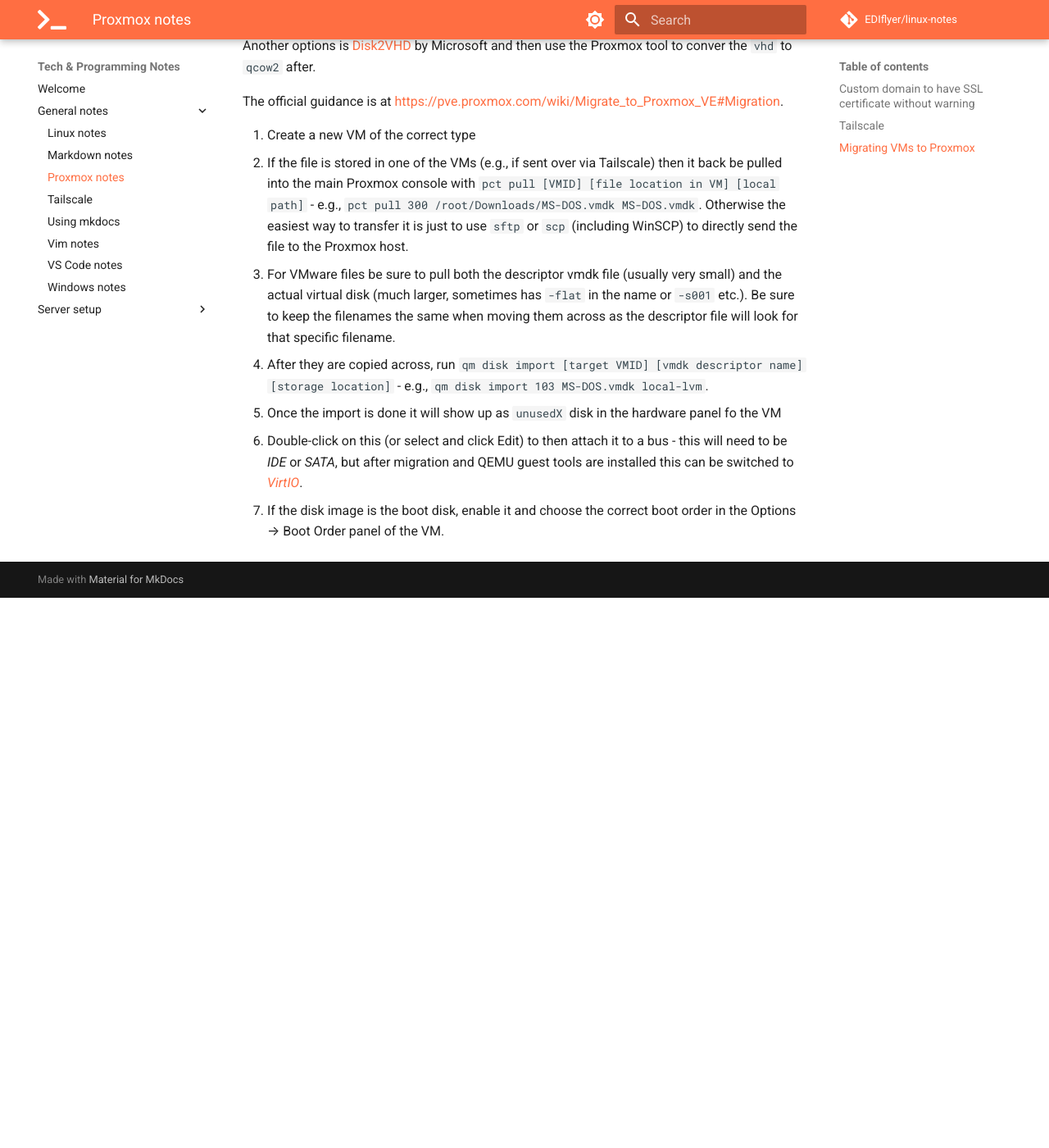
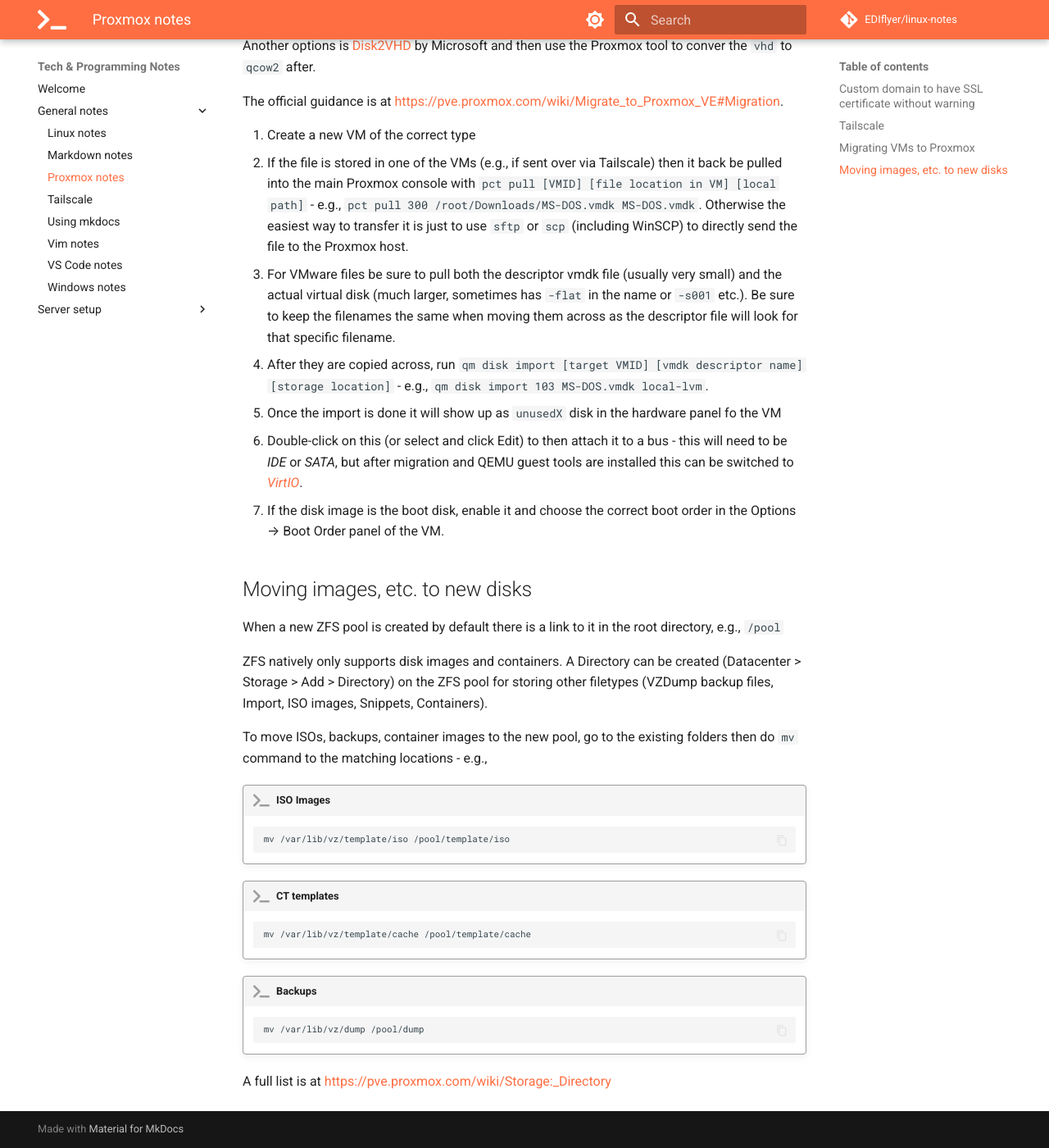
Before and after one commit to EDIflyer/linux-notes, an MkDocs documentation site: the page built from docs/general-notes/proxmox_notes.md, in a window 1280 px wide and 1400 px high, scrolled down 1161 px. Shown: the whole window at 82% size. Built offline with MkDocs 1.6.1 and Material for MkDocs 9.7.7, drawn with Linux system fonts in a browser that asks for light colours; comment, search, counter and statistics services are not loaded; before the commit the page ends 1890 px from its top, so only the background shows below that.

Commit message:
docs: add info on Proxmox disks

````diff
--- a/docs/general-notes/proxmox_notes.md
+++ b/docs/general-notes/proxmox_notes.md
@@ -34,3 +34,25 @@ The official guidance is at https://pve.proxmox.com/wiki/Migrate_to_Proxmox_VE#M
 1. Once the import is done it will show up as `unusedX` disk in the hardware panel fo the VM
 1. Double-click on this (or select and click Edit) to then attach it to a bus - this will need to be *IDE* or *SATA*, but after migration and QEMU guest tools are installed this can be switched to *[VirtIO](https://pve.proxmox.com/wiki/Paravirtualized_Block_Drivers_for_Windows)*.
 1. If the disk image is the boot disk, enable it and choose the correct boot order in the Options → Boot Order panel of the VM.
+
+## Moving images, etc. to new disks
+When a new ZFS pool is created by default there is a link to it in the root directory, e.g., `/pool`
+
+ZFS natively only supports disk images and containers.  A Directory can be created (Datacenter > Storage > Add > Directory) on the ZFS pool for storing other filetypes (VZDump backup files, Import, ISO images, Snippets, Containers).
+
+To move ISOs, backups, container images to the new pool, go to the existing folders then do `mv` command to the matching locations - e.g.,
+
+!!! quote "ISO Images"
+    ``` bash
+    mv /var/lib/vz/template/iso /pool/template/iso
+    ```
+!!! quote "CT templates"
+    ``` bash
+    mv /var/lib/vz/template/cache /pool/template/cache
+    ```
+!!! quote "Backups"
+    ``` bash
+    mv /var/lib/vz/dump /pool/dump
+    ```
+
+A full list is at https://pve.proxmox.com/wiki/Storage:_Directory
````
